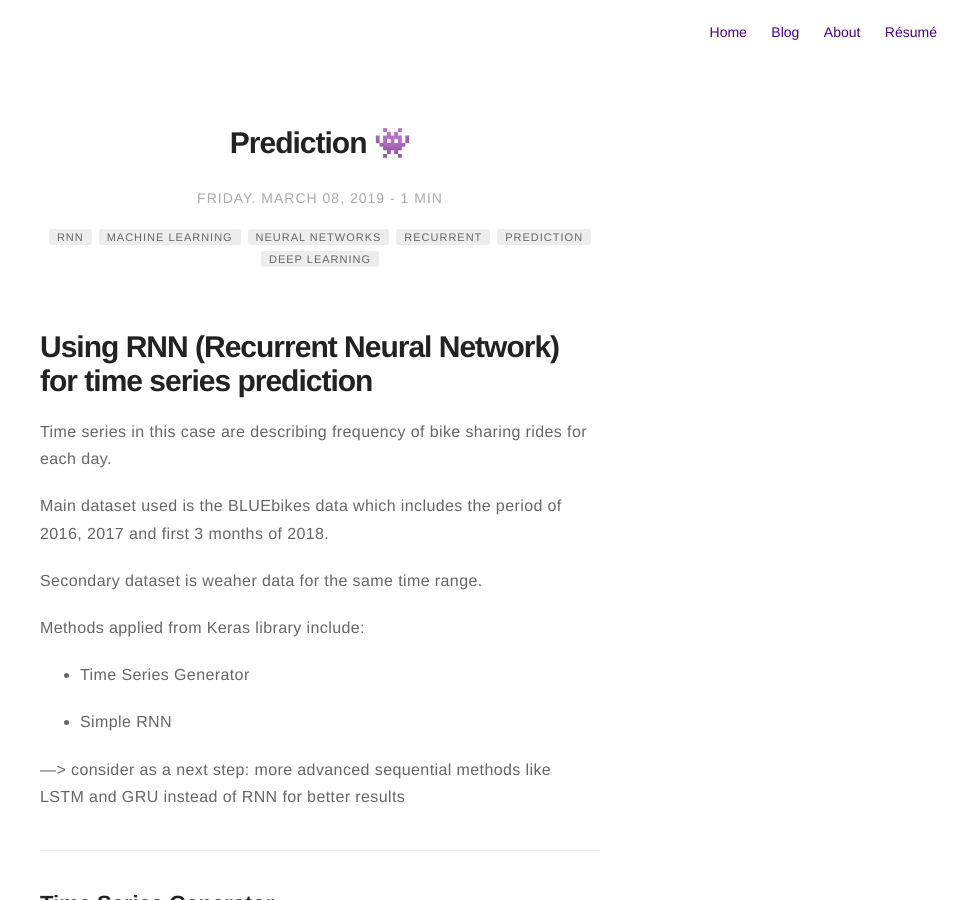
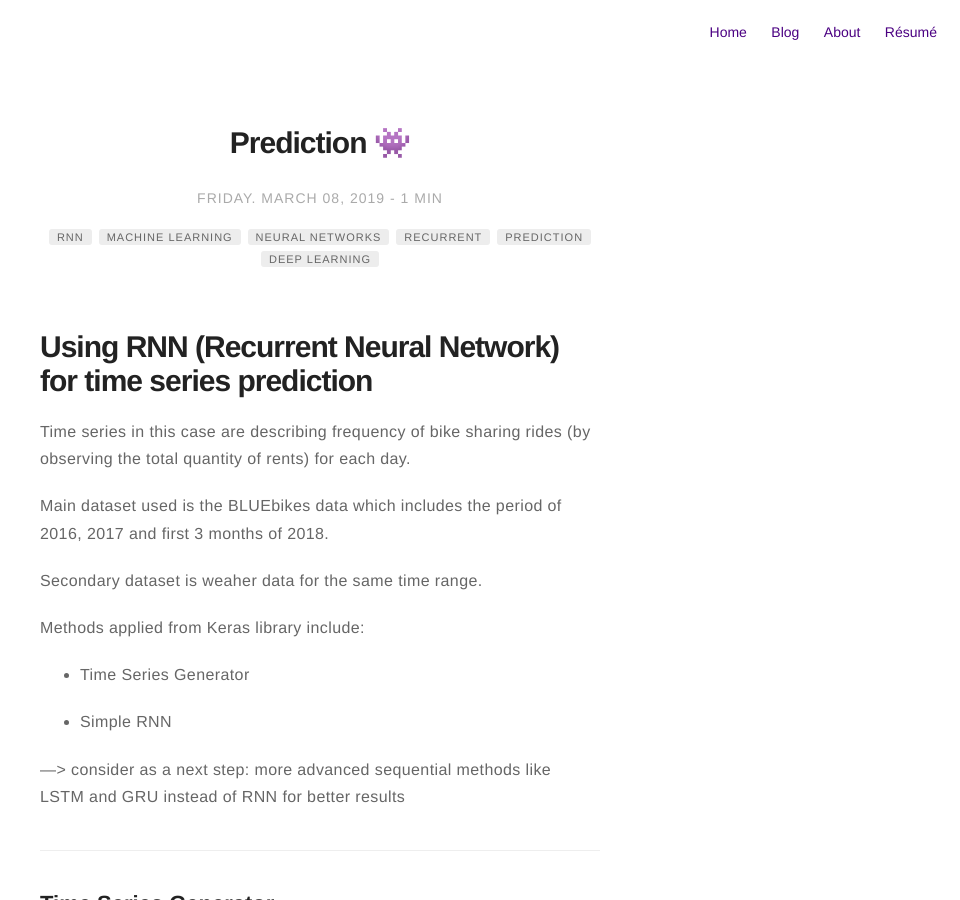
Before and after one commit to dljubenk/dljubenk.github.io, a Jekyll site: the page built from _posts/2019-03-08-prediction.markdown, in a window 1280 px wide and 900 px high. Shown: the whole window, without its empty margins (320-1280 px from the left). Built offline with Jekyll 4.4.1, drawn with Linux system fonts in a browser that asks for light colours; emoji names are drawn with the system emoji font; comment, search, counter and statistics services are not loaded.

Commit message:
Update 2019-03-08-prediction.markdown

```diff
--- a/_posts/2019-03-08-prediction.markdown
+++ b/_posts/2019-03-08-prediction.markdown
@@ -21,7 +21,7 @@ jemoji: '<img class="emoji" title=":space_invader:" alt=":space_invader:" src="h
 
 # Using RNN (Recurrent Neural Network) for time series prediction
 
- Time series in this case are describing frequency of bike sharing rides for each day.
+ Time series in this case are describing frequency of bike sharing rides (by observing the total quantity of rents) for each day.
 
  Main dataset used is the BLUEbikes data which includes the period of 2016, 2017 and first 3 months of 2018.
 
```
